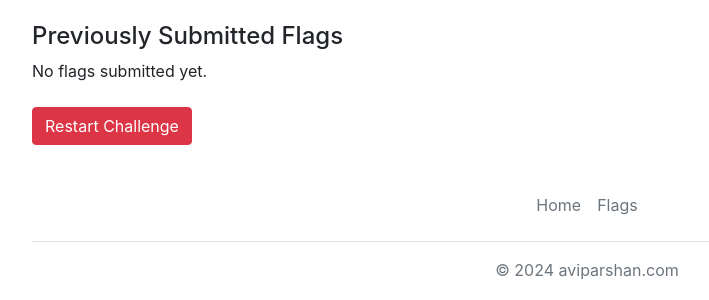
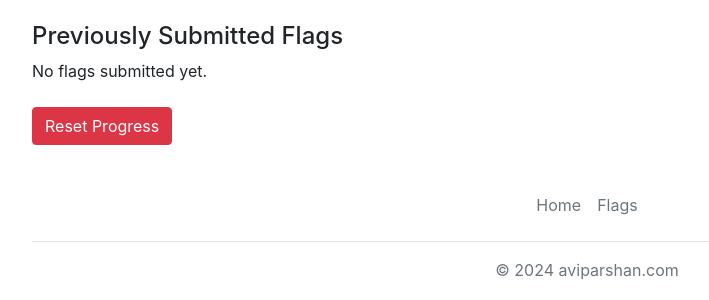
Before and after one commit to avipars/ctf_hint_server, a Flask app: page /flags in a window 1280 px wide. Shown: the part 522-822 px from the top of the page, without its empty margins (53-762 px from the left). Run offline with Flask 3, Linux system fonts and the light colour scheme; some libraries are stand-ins or nearby versions.

Commit message:
reset logic improved

```diff
--- a/hints/routes.py
+++ b/hints/routes.py
@@ -46,7 +46,7 @@ def flags():
                 flash("You already submitted this flag.", "info")
             elif submitted_flag == stages[current_stage]["flag"]:
                 flash(f"Correct flag for Stage {current_stage}!", "success")
-                if submitted_flag not in submitted_flags:
+                if submitted_flag not in submitted_flags: # no duplicates
                     submitted_flags.append(submitted_flag)
                     session["submitted_flags"] = submitted_flags
 
@@ -70,7 +70,7 @@ def flags():
                     if submitted_flag == stage_data["flag"]: # out of order
                         flash(
                             f"That's the flag for stage {stage}, but in the wrong order, try to go back and find the right one", "info")
-                        # current_stage = stage
+                        # current_stage = stage , i decided to not let them proceed to the next stage, but to stay in current one
                         hint_index = 0
                         found = True
 
@@ -152,10 +152,10 @@ def index():
     return render_template("index.html", summary=brief, title="CTFlask - Home")
 
 
-@bp.route("/restart", methods=["GET"])
-@bp.route("/restart.html", methods=["GET"])
-@bp.route("/reset", methods=["GET"])
-@bp.route("/reset.html", methods=["GET"])
+@bp.route("/restart", methods=["POST"])
+@bp.route("/restart.html", methods=["POST"])
+@bp.route("/reset", methods=["POST"])
+@bp.route("/reset.html", methods=["POST"])
 def restart():
     [session.pop(key, None)
      for key in list(session.keys())]  # clear the session
--- a/hints/static/css/style.css
+++ b/hints/static/css/style.css
@@ -36,7 +36,7 @@ body {
     margin-left: 20px;
 }
 
-input{
+input {
     max-width: 500px;
     min-width: 100px;
 }
--- /dev/null
+++ b/hints/static/js/flags.js
@@ -0,0 +1,7 @@
+document.getElementById("resetButton").addEventListener("click", function(event) {
+    let confirmAction = confirm("Are you sure you want to reset your progress? This action cannot be undone.");
+
+    if (!confirmAction) {
+        event.preventDefault(); // Prevent form submission if the user cancels
+    }
+});
--- a/hints/templates/flags.html
+++ b/hints/templates/flags.html
@@ -31,7 +31,7 @@
     {% if messages is defined and messages %}
     <div class="mt-4">
         {% for category, message in messages %}
-              <div class="alert alert-{{ category }}" >{{ message }}</div>
+        <div class="alert alert-{{ category }}">{{ message }}</div>
         {% endfor %}
     </div>
     {% endif %}
@@ -72,9 +72,19 @@
         <p>No flags submitted yet.</p>
         {% endif %}
     </div>
+    {#<!-- <div class="mt-4">
+        <p>(danger) You will lose all progress and saved flags on this site: </p>
+        <a href="{{ url_for('ctf.restart') }}" class="btn btn-danger" id="reset">Reset Progress</a>
+    </div> -->#}
     <div class="mt-4">
-            <a href="{{ url_for('ctf.restart') }}" class="btn btn-danger">Restart Challenge</a>
-        </div>
+        <form id="resetForm" action="{{ url_for('ctf.restart') }}" method="POST">
+            <button type="submit" id="resetButton" class="btn btn-danger" role="button">Reset Progress</button>
+        </form>
     </div>
 
+</div>
+
+<script src="{{ url_for('static', filename='js/flags.js') }}"></script>
+
+
 {% endblock %}
```
Lines whose indentation alone changed are shown as unchanged.
